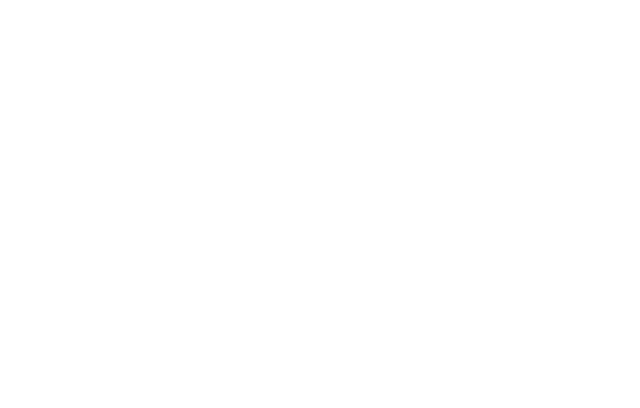
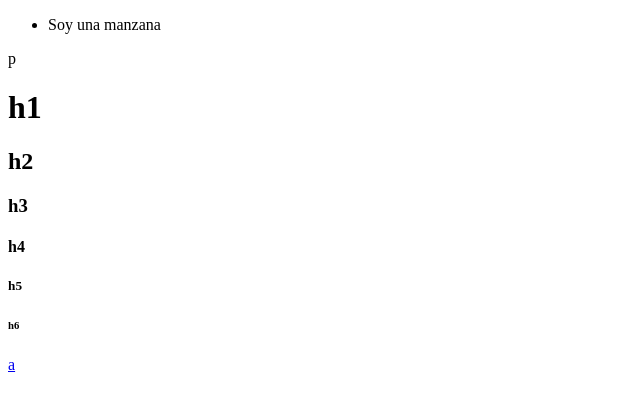
Before and after one commit to JorgePAJ/HTMLCSS, a plain HTML site: page Primer/index.html in a window 1280 px wide. Shown: the whole page, without its empty margins (0-640 px from the left). Drawn offline with Linux system fonts and the light colour scheme.

Commit message:
segunda clase

```diff
--- a/Primer/index.html
+++ b/Primer/index.html
@@ -11,6 +11,30 @@
     </head>
     <!-- Todo lo que ve el usuario va dentro del body -->
     <body>
+        <header>
+            <nav></nav>
+        </header>
+        <main>
+            <section>
+                <article>
 
+                </article>
+            </section>
+            <ul>
+                <li>Soy una manzana</li>
+            </ul>
+            <ol></ol>
+        </main>
+        <footer>
+
+        </footer>
+        <p>p</p>
+        <h1>h1</h1>
+        <h2>h2</h2>
+        <h3>h3</h3>
+        <h4>h4</h4>
+        <h5>h5</h5>
+        <h6>h6</h6>
+        <a href="https://horuhe.dev">a</a>
     </body>
 </html>
```
Also changed, not shown: 1 other file.
